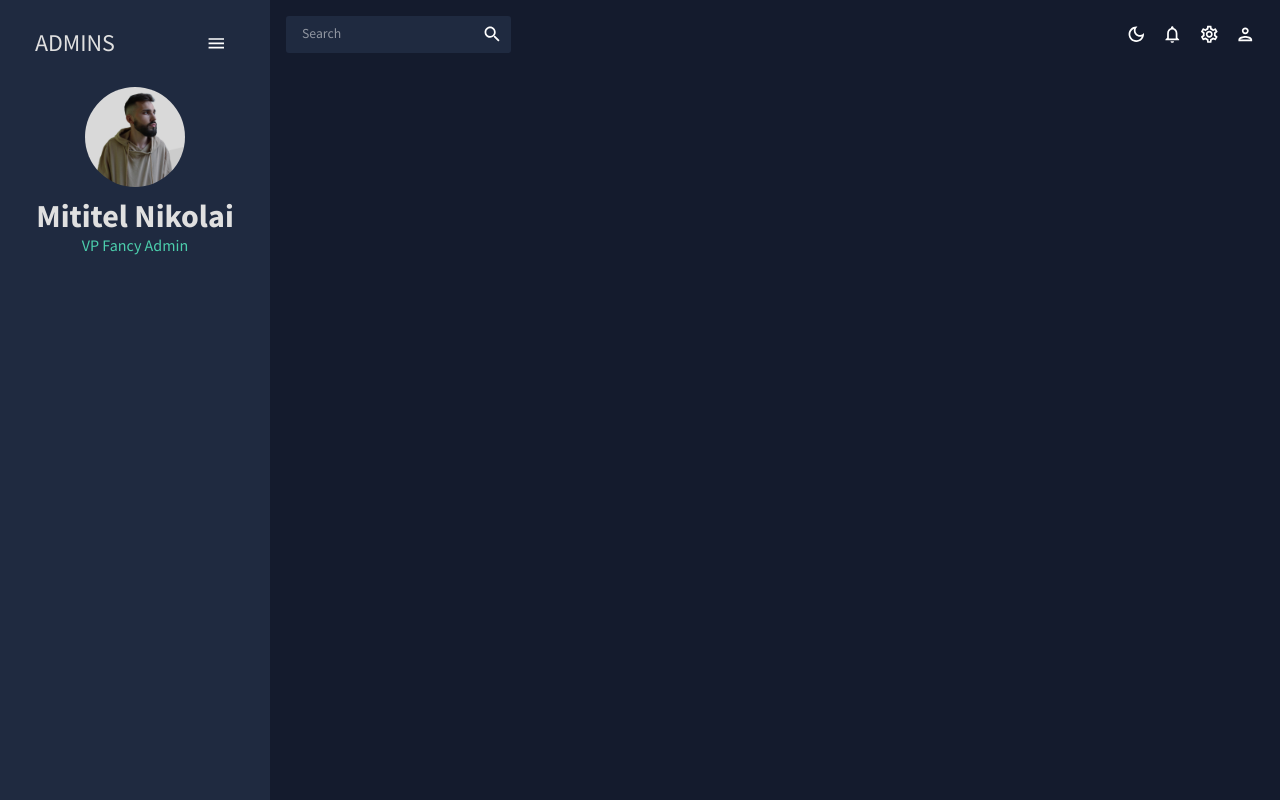
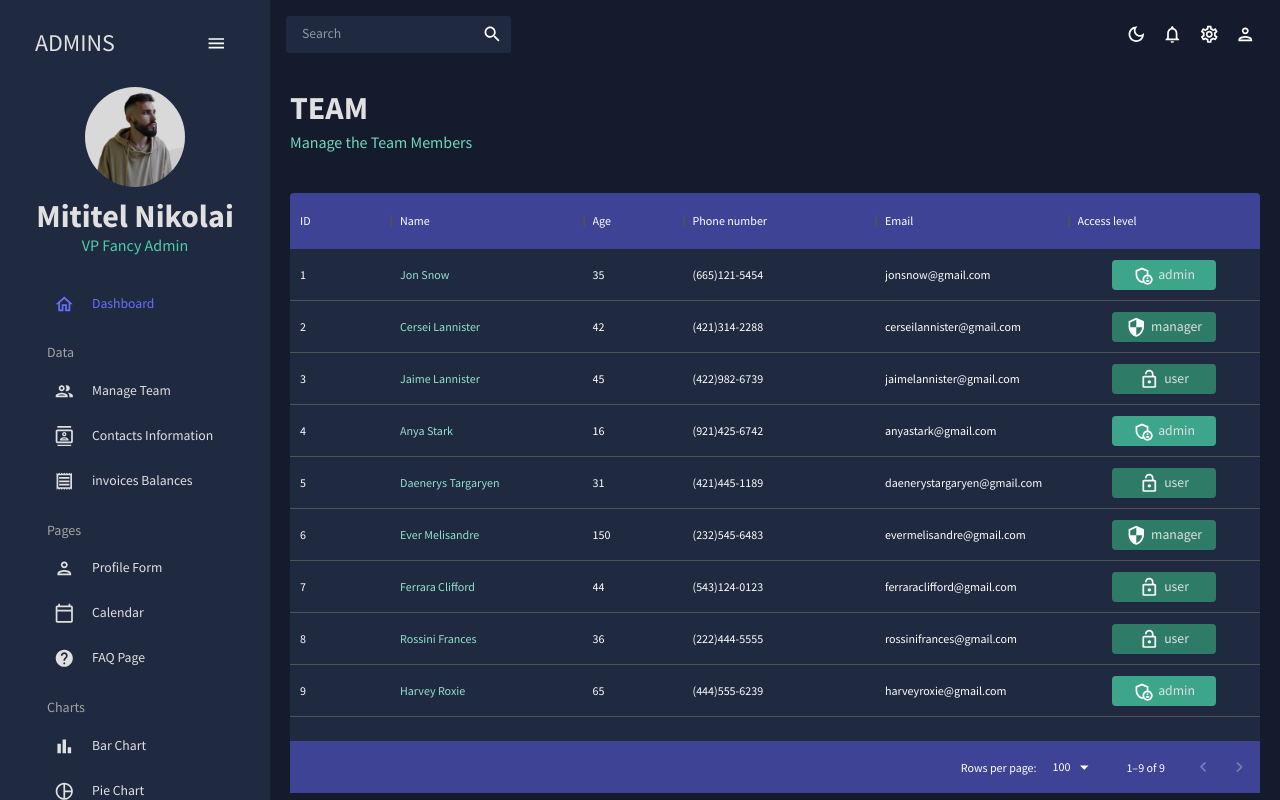
Before and after one commit to MititelNikolai/react-admin-dashboard, a React (Create React App) app: page /team in a window 1280 px wide. Built offline with nearby package versions, Linux system fonts and the light colour scheme.

Commit message:
Finished SideBar and 3 pages with tables

```diff
--- a/src/App.js
+++ b/src/App.js
@@ -4,9 +4,9 @@
 import TopBar from './scenes/global/TopBar'
 import Sidebar from './scenes/global/SideBar'
 import Dashboard from './scenes/dashboard/'
-//import Team from './scenes/team/'
-//import Invoices from './scenes/invoices/'
-//import Contacts from './scenes/contacts/'
+import Team from './scenes/team/'
+import Invoices from './scenes/invoices/'
+import Contacts from './scenes/contacts/'
 //import Bar from './scenes/bar/'
 //import Form from './scenes/form/'
 //import Line from './scenes/line/'
@@ -28,10 +28,10 @@
 						<TopBar />
 						<Routes>
 							<Route path='/' element={<Dashboard />} />
-							{/*<Route path='/team' element={<Team />} />
+							<Route path='/team' element={<Team />} />
 							<Route path='/contacts' element={<Contacts />} />
 							<Route path='/invoices' element={<Invoices />} />
-							<Route path='/form' element={<Form />} />
+							{/*<Route path='/form' element={<Form />} />
 							<Route path='/bar' element={<Bar />} />
 							<Route path='/pie' element={<Pie />} />
 							<Route path='/line' element={<Line />} />
--- /dev/null
+++ b/src/components/Header.jsx
@@ -0,0 +1,25 @@
+import { Typography, Box, useTheme } from '@mui/material'
+import { tokens } from '../theme'
+import React from 'react'
+
+const Header = ({ title, subtitle }) => {
+	const theme = useTheme()
+	const colors = tokens(theme.palette.mode)
+	return (
+		<Box mb='30px'>
+			<Typography
+				variant='h2'
+				color={colors.grey[100]}
+				fontWeight='bold'
+				sx={{ mb: '5px' }}
+			>
+				{title}
+			</Typography>
+			<Typography variant='h5' color={colors.greenAccent[400]}>
+				{subtitle}
+			</Typography>
+		</Box>
+	)
+}
+
+export default Header
--- a/src/data/mockData.js
+++ b/src/data/mockData.js
@@ -1,3 +1,4 @@
+import { tokens } from '../theme'
 export const mockDataTeam = [
 	{
 		id: 1,
--- /dev/null
+++ b/src/scenes/contacts/index.jsx
@@ -0,0 +1,104 @@
+import React from 'react'
+import { Box } from '@mui/material'
+import { DataGrid, GridToolbar } from '@mui/x-data-grid'
+import { tokens } from '../../theme'
+import { mockDataContacts } from '../../data/mockData'
+
+import Header from '../../components/Header'
+import { useTheme } from '@mui/material'
+const Contacts = () => {
+	const theme = useTheme()
+	const colors = tokens(theme.palette.mode)
+
+	const columns = [
+		{
+			field: 'id',
+			headerName: 'ID',
+			flex: 0.5,
+		},
+		{ field: 'registrarId', headerName: 'Registrar ID' },
+		{
+			field: 'name',
+			headerName: 'Name',
+			flex: 1,
+			cellClassName: 'name-column--cell',
+		},
+		{
+			field: 'age',
+			headerName: 'Age',
+			type: 'number',
+			headerAlign: 'left',
+			align: 'left',
+		},
+		{
+			field: 'phone',
+			headerName: 'Phone number',
+			flex: 1,
+		},
+		{
+			field: 'email',
+			headerName: 'Email',
+			flex: 1,
+		},
+		{
+			field: 'address',
+			headerName: 'Address',
+			flex: 1,
+		},
+		{
+			field: 'city',
+			headerName: 'City',
+			flex: 1,
+		},
+		{
+			field: 'zipCode',
+			headerName: 'ZipCode',
+			flex: 1,
+		},
+	]
+	return (
+		<Box m='20px'>
+			<Header
+				title='CONTACTS'
+				subtitle='List of Contacts for Future Reference'
+			/>
+			<Box
+				m='40px 0 0 0'
+				height='75vh'
+				sx={{
+					'& .MuiDataGrid-root': {
+						border: 'none',
+					},
+					'& .MuiDataGrid-cell': {
+						borderBottom: 'none',
+					},
+					'& .name-column--cell': {
+						color: colors.greenAccent[300],
+					},
+					'& .MuiDataGrid-columnHeaders': {
+						backgroundColor: colors.blueAccent[700],
+						borderBottom: 'none',
+					},
+					'& .MuiDataGrid-virtualScroller': {
+						backgroundColor: colors.primary[400],
+					},
+					'& .MuiDataGrid-footerContainer': {
+						borderTop: 'none',
+						backgroundColor: colors.blueAccent[700],
+					},
+					'& .MuiDataGrid-toolbarContainer .MuiButton-text': {
+						color: `${colors.grey[100]} !important`,
+					},
+				}}
+			>
+				<DataGrid
+					rows={mockDataContacts}
+					columns={columns}
+					components={{ Toolbar: GridToolbar }}
+				/>
+			</Box>
+		</Box>
+	)
+}
+
+export default Contacts
--- a/src/scenes/dashboard/index.jsx
+++ b/src/scenes/dashboard/index.jsx
@@ -1,7 +1,15 @@
+import { Box } from '@mui/system'
 import React from 'react'
+import Header from '../../components/Header'
 
 const Dashboard = () => {
-	return <div>Dashboard</div>
+	return (
+		<Box m='20px'>
+			<Box display='flex' justifyContent='space-between' alignItem='center'>
+				<Header title='DASHBOARD' subtitle='Welcome to your dashboard' />
+			</Box>
+		</Box>
+	)
 }
 
 export default Dashboard
--- a/src/scenes/global/SideBar.jsx
+++ b/src/scenes/global/SideBar.jsx
@@ -16,6 +16,22 @@
 import TimelineOutlinedIcon from '@mui/icons-material/TimelineOutlined'
 import MenuOutlinedIcon from '@mui/icons-material/MenuOutlined'
 import MapOutlinedIcon from '@mui/icons-material/MapOutlined'
+
+const Item = ({ title, to, icon, selected, setSelected }) => {
+	const theme = useTheme()
+	const colors = tokens(theme.palette.mode)
+	return (
+		<MenuItem
+			active={selected === title}
+			style={{ color: colors.grey[100] }}
+			onClick={() => setSelected(title)}
+			icon={icon}
+		>
+			<Typography>{title}</Typography>
+			<Link to={to} />
+		</MenuItem>
+	)
+}
 
 const SideBar = () => {
 	const theme = useTheme()
@@ -97,6 +113,107 @@
 							</Box>
 						</Box>
 					)}
+					{/* MENU ITEMS*/}
+					<Box paddingLeft={isCollapsed ? undefined : '10%'}>
+						<Item
+							title='Dashboard'
+							to='/'
+							icon={<HomeOutlinedIcon />}
+							selected={selected}
+							setSelected={setSelected}
+						/>
+						<Typography
+							variant='h6'
+							color={colors.grey[300]}
+							sx={{ m: '15px 0 5px 20px' }}
+						>
+							Data
+						</Typography>
+						<Item
+							title='Manage Team'
+							to='/team'
+							icon={<PeopleOutlinedIcon />}
+							selected={selected}
+							setSelected={setSelected}
+						/>
+						<Item
+							title='Contacts Information'
+							to='/contacts'
+							icon={<ContactsOutlinedIcon />}
+							selected={selected}
+							setSelected={setSelected}
+						/>
+						<Item
+							title='invoices Balances'
+							to='/invoices'
+							icon={<ReceiptOutlinedIcon />}
+							selected={selected}
+							setSelected={setSelected}
+						/>
+						<Typography
+							variant='h6'
+							color={colors.grey[300]}
+							sx={{ m: '15px 0 5px 20px' }}
+						>
+							Pages
+						</Typography>
+						<Item
+							title='Profile Form'
+							to='/form'
+							icon={<PersonOutlinedIcon />}
+							selected={selected}
+							setSelected={setSelected}
+						/>
+						<Item
+							title='Calendar'
+							to='/calendar'
+							icon={<CalendarTodayOutlinedIcon />}
+							selected={selected}
+							setSelected={setSelected}
+						/>
+						<Item
+							title='FAQ Page'
+							to='/faq'
+							icon={<HelpOutlinedIcon />}
+							selected={selected}
+							setSelected={setSelected}
+						/>
+						<Typography
+							variant='h6'
+							color={colors.grey[300]}
+							sx={{ m: '15px 0 5px 20px' }}
+						>
+							Charts
+						</Typography>
+						<Item
+							title='Bar Chart'
+							to='/bar'
+							icon={<BarChartOutlinedIcon />}
+							selected={selected}
+							setSelected={setSelected}
+						/>
+						<Item
+							title='Pie Chart'
+							to='/pie'
+							icon={<PieChartOutlineOutlinedIcon />}
+							selected={selected}
+							setSelected={setSelected}
+						/>
+						<Item
+							title='Line Chart'
+							to='/line'
+							icon={<TimelineOutlinedIcon />}
+							selected={selected}
+							setSelected={setSelected}
+						/>
+						<Item
+							title='Geography Chart'
+							to='/geography'
+							icon={<MapOutlinedIcon />}
+							selected={selected}
+							setSelected={setSelected}
+						/>
+					</Box>
 				</Menu>
 			</ProSidebar>
 		</Box>
--- /dev/null
+++ b/src/scenes/invoices/index.jsx
@@ -0,0 +1,91 @@
+import React from 'react'
+import { Box, Typography, useTheme } from '@mui/material'
+import { DataGrid } from '@mui/x-data-grid'
+import { tokens } from '../../theme'
+import { mockDataInvoices } from '../../data/mockData'
+import Header from '../../components/Header'
+//import { useTheme } from '@mui/material'
+const Invoices = () => {
+	const theme = useTheme()
+	const colors = tokens(theme.palette.mode)
+
+	const columns = [
+		{
+			field: 'id',
+			headerName: 'ID',
+		},
+
+		{
+			field: 'name',
+			headerName: 'Name',
+			flex: 1,
+			cellClassName: 'name-column--cell',
+		},
+
+		{
+			field: 'phone',
+			headerName: 'Phone number',
+			flex: 1,
+		},
+		{
+			field: 'email',
+			headerName: 'Email',
+			flex: 1,
+		},
+		{
+			field: 'cost',
+			headerName: 'Cost',
+			flex: 1,
+			renderCell: params => {
+				return (
+					<Typography color={colors.greenAccent[500]}>
+						${params.row.cost}
+					</Typography>
+				)
+			},
+		},
+		{
+			field: 'date',
+			headerName: 'Date',
+			flex: 1,
+		},
+	]
+	return (
+		<Box m='20px'>
+			<Header title='INVOICES' subtitle='List of Invoice Balances' />
+			<Box
+				m='40px 0 0 0'
+				height='75vh'
+				sx={{
+					'& .MuiDataGrid-root': {
+						border: 'none',
+					},
+					'& .MuiDataGrid-cell': {
+						borderBottom: 'none',
+					},
+					'& .name-column--cell': {
+						color: colors.greenAccent[300],
+					},
+					'& .MuiDataGrid-columnHeaders': {
+						backgroundColor: colors.blueAccent[700],
+						borderBottom: 'none',
+					},
+					'& .MuiDataGrid-virtualScroller': {
+						backgroundColor: colors.primary[400],
+					},
+					'& .MuiDataGrid-footerContainer': {
+						borderTop: 'none',
+						backgroundColor: colors.blueAccent[700],
+					},
+					'& .MuiCheckbox-root': {
+						color: `${colors.greenAccent[200]} !important`,
+					},
+				}}
+			>
+				<DataGrid checkboxSelection rows={mockDataInvoices} columns={columns} />
+			</Box>
+		</Box>
+	)
+}
+
+export default Invoices
--- /dev/null
+++ b/src/scenes/team/index.jsx
@@ -0,0 +1,107 @@
+import React from 'react'
+import { Box, Typography, useTheme } from '@mui/material'
+import { DataGrid } from '@mui/x-data-grid'
+import { tokens } from '../../theme'
+import { mockDataTeam } from '../../data/mockData'
+import AdminPanelSettingsOutlinedIcon from '@mui/icons-material/AdminPanelSettingsOutlined'
+import LockOpenOutlinedIcon from '@mui/icons-material/LockOpenOutlined'
+import SecurityOutlinedIcon from '@mui/icons-material/SecurityOutlined'
+import Header from '../../components/Header'
+const Team = () => {
+	const theme = useTheme()
+	const colors = tokens(theme.palette.mode)
+
+	const columns = [
+		{
+			field: 'id',
+			headerName: 'ID',
+		},
+		{
+			field: 'name',
+			headerName: 'Name',
+			flex: 1,
+			cellClassName: 'name-column--cell',
+		},
+		{
+			field: 'age',
+			headerName: 'Age',
+			type: 'number',
+			headerAlign: 'left',
+			align: 'left',
+		},
+		{
+			field: 'phone',
+			headerName: 'Phone number',
+			flex: 1,
+		},
+		{
+			field: 'email',
+			headerName: 'Email',
+			flex: 1,
+		},
+		{
+			field: 'access',
+			headerName: 'Access level',
+			flex: 1,
+			renderCell: ({ row: { access } }) => {
+				return (
+					<Box
+						width='60%'
+						m='0 auto'
+						p='5px'
+						display='flex'
+						justifyContent='center'
+						backgroundColor={
+							access === 'admin'
+								? colors.greenAccent[600]
+								: colors.greenAccent[700]
+						}
+						borderRadius='4px'
+					>
+						{access === 'admin' && <AdminPanelSettingsOutlinedIcon />}
+						{access === 'manager' && <SecurityOutlinedIcon />}
+						{access === 'user' && <LockOpenOutlinedIcon />}
+						<Typography color={colors.grey[100]} sx={{ ml: '5px' }}>
+							{access}
+						</Typography>
+					</Box>
+				)
+			},
+		},
+	]
+	return (
+		<Box m='20px'>
+			<Header title='TEAM' subtitle='Manage the Team Members' />
+			<Box
+				m='40px 0 0 0'
+				height='75vh'
+				sx={{
+					'& .MuiDataGrid-root': {
+						border: 'none',
+					},
+					'& .MuiDataGrid-cell': {
+						borderBottom: 'none',
+					},
+					'& .name-column--cell': {
+						color: colors.greenAccent[300],
+					},
+					'& .MuiDataGrid-columnHeaders': {
+						backgroundColor: colors.blueAccent[700],
+						borderBottom: 'none',
+					},
+					'& .MuiDataGrid-virtualScroller': {
+						backgroundColor: colors.primary[400],
+					},
+					'& .MuiDataGrid-footerContainer': {
+						borderTop: 'none',
+						backgroundColor: colors.blueAccent[700],
+					},
+				}}
+			>
+				<DataGrid rows={mockDataTeam} columns={columns} />
+			</Box>
+		</Box>
+	)
+}
+
+export default Team
```
Also changed, not shown: 1 other file (tests, documents, lock files or other folders).
